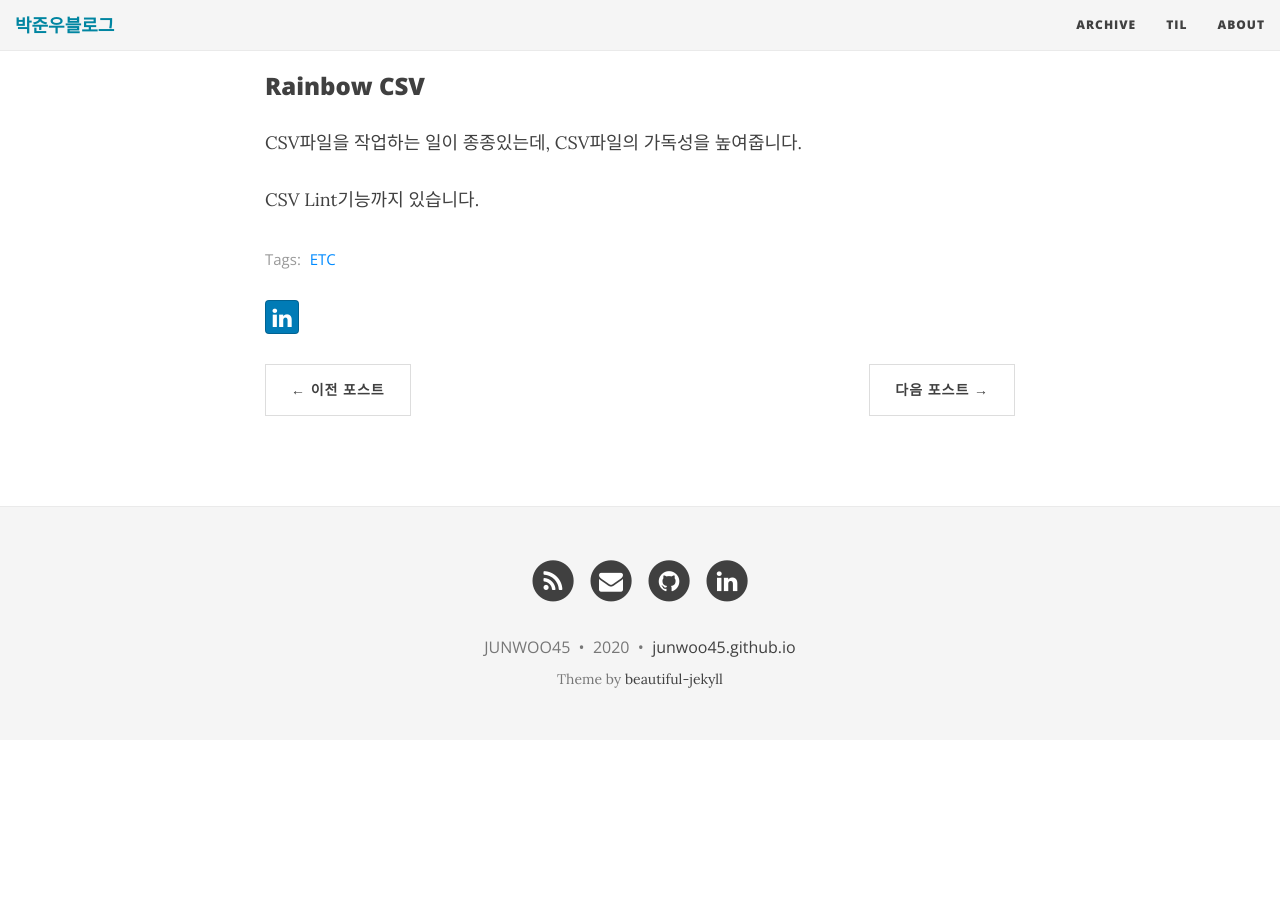
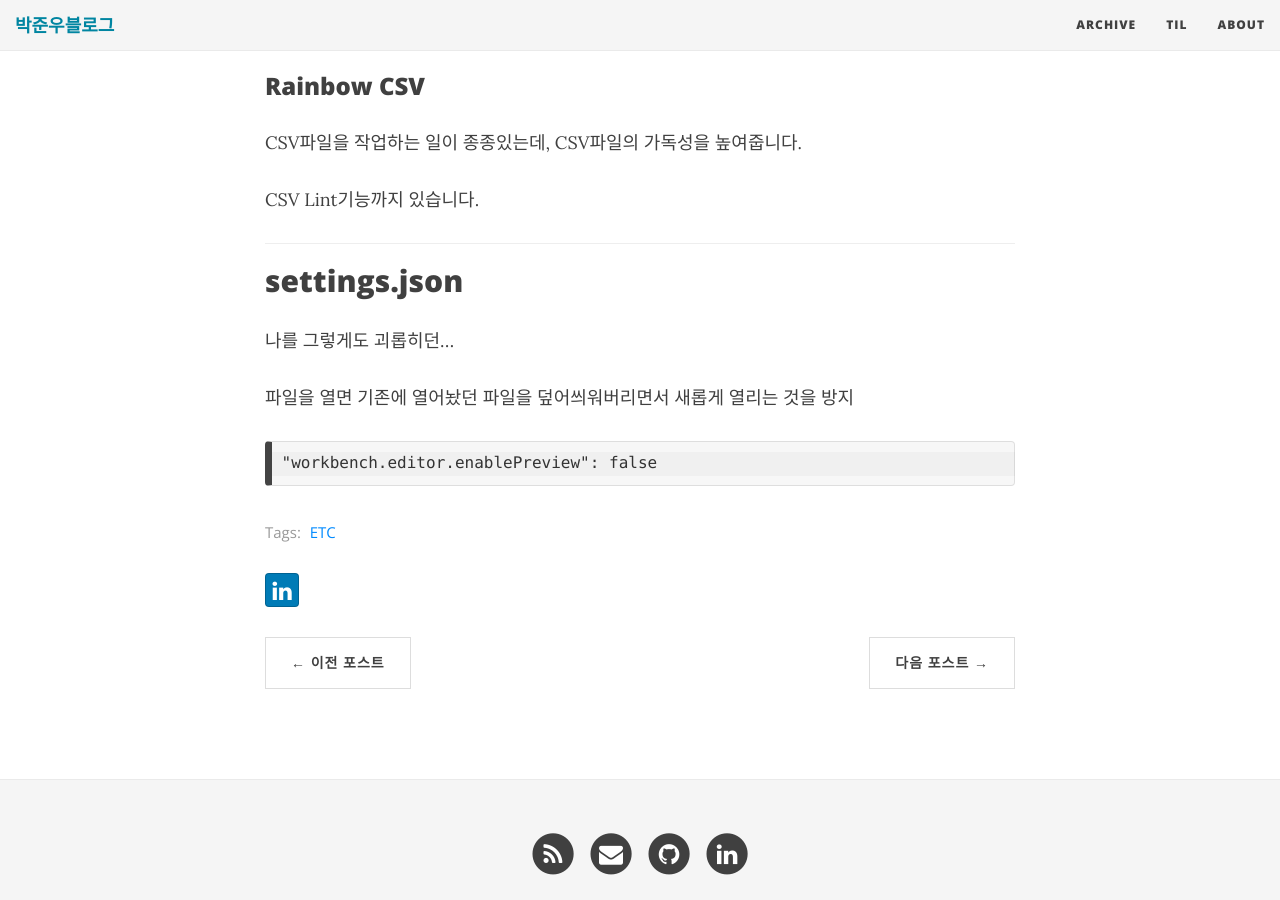
Before and after one commit to JUNWOO45/junwoo45.github.io.archived, a Jekyll site: the page built from _posts/2019-08-08-vscode_tips.md, in a window 1280 px wide and 900 px high, scrolled down 4731 px. Built offline with Jekyll 4.4.1, drawn with Linux system fonts in a browser that asks for light colours; nearby versions of some CDN libraries; comment, search, counter and statistics services are not loaded; before the commit the page ends 5471 px from its top, so only the background shows below that.

Commit message:
VSCode tip에 settings.json 설정 추가

````diff
--- a/_posts/2019-08-08-vscode_tips.md
+++ b/_posts/2019-08-08-vscode_tips.md
@@ -206,3 +206,17 @@
 CSV파일을 작업하는 일이 종종있는데, CSV파일의 가독성을 높여줍니다.
 
 CSV Lint기능까지 있습니다.
+
+---
+
+
+
+## settings.json
+
+나를 그렇게도 괴롭히던...
+
+파일을 열면 기존에 열어놨던 파일을 덮어씌워버리면서 새롭게 열리는 것을 방지
+
+```
+"workbench.editor.enablePreview": false
+```
````
